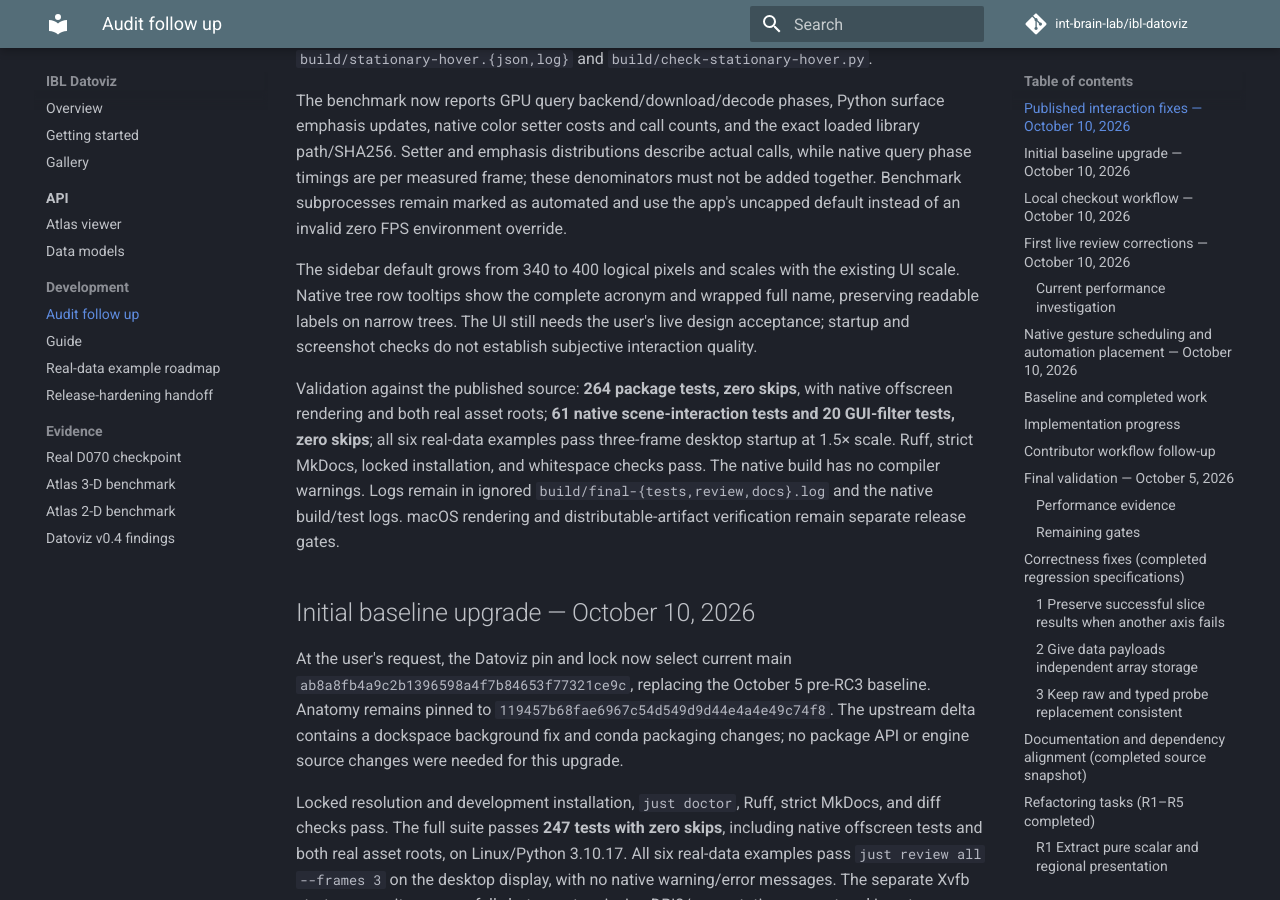
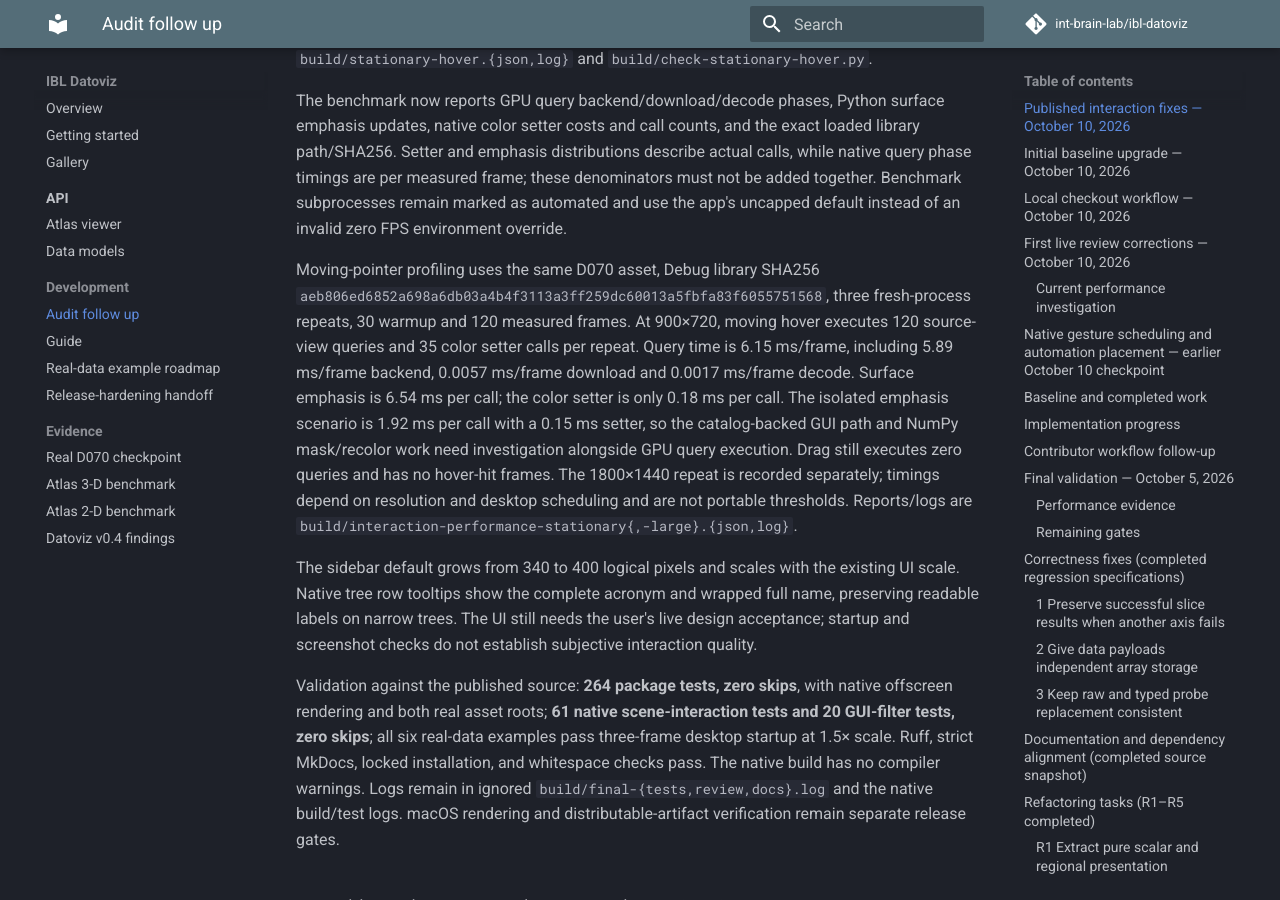
Before and after one commit to int-brain-lab/ibl-datoviz, an MkDocs documentation site: the page built from docs/NEXT_STEPS.md, in a window 1280 px wide and 900 px high, scrolled down 973 px. Built offline with MkDocs 1.6.1 and Material for MkDocs 9.7.7, drawn with Linux system fonts in a browser that asks for light colours; comment, search, counter and statistics services are not loaded; some of the changed text lies outside the part shown.

Commit message:
Record moving hover profiling and high DPI review evidence

````diff
--- a/docs/NEXT_STEPS.md
+++ b/docs/NEXT_STEPS.md
@@ -16,6 +16,8 @@
 A matched Debug comparison uses the previous library (`7773638736c029c0b496bd5afd3fd37bb17bba53f30c0422ce950b4f8bc58337`) and the current build on Linux, Intel RPL-S/Mesa 25.2.8, D070, 900×720. An ImGui NewFramePre hook injects a constant mouse position into the actual GUI forwarding path, without moving the desktop cursor. Each library runs three fresh viewers with 30 warmup and 120 measured frames. The source viewport executes **120 queries per repeat before and zero after**; the highlight stays visible. Geometry and camera refresh assertions pass after each measurement. Median frame interval changes from 15.36 to 9.71 ms, with substantial desktop scheduling variance, so query counts are the stronger evidence. Reports and the repeatable local harness are in ignored `build/stationary-hover.{json,log}` and `build/check-stationary-hover.py`.
 
 The benchmark now reports GPU query backend/download/decode phases, Python surface emphasis updates, native color setter costs and call counts, and the exact loaded library path/SHA256. Setter and emphasis distributions describe actual calls, while native query phase timings are per measured frame; these denominators must not be added together. Benchmark subprocesses remain marked as automated and use the app's uncapped default instead of an invalid zero FPS environment override.
+
+Moving-pointer profiling uses the same D070 asset, Debug library SHA256 `aeb806ed6852a698a6db03a4b4f3113a3ff259dc60013a5fbfa83f6055751568`, three fresh-process repeats, 30 warmup and 120 measured frames. At 900×720, moving hover executes 120 source-view queries and 35 color setter calls per repeat. Query time is 6.15 ms/frame, including 5.89 ms/frame backend, 0.0057 ms/frame download and 0.0017 ms/frame decode. Surface emphasis is 6.54 ms per call; the color setter is only 0.18 ms per call. The isolated emphasis scenario is 1.92 ms per call with a 0.15 ms setter, so the catalog-backed GUI path and NumPy mask/recolor work need investigation alongside GPU query execution. Drag still executes zero queries and has no hover-hit frames. The 1800×1440 repeat is recorded separately; timings depend on resolution and desktop scheduling and are not portable thresholds. Reports/logs are `build/interaction-performance-stationary{,-large}.{json,log}`.
 
 The sidebar default grows from 340 to 400 logical pixels and scales with the existing UI scale. Native tree row tooltips show the complete acronym and wrapped full name, preserving readable labels on narrow trees. The UI still needs the user's live design acceptance; startup and screenshot checks do not establish subjective interaction quality.
 
@@ -133,7 +135,7 @@
 uv run --frozen python tools/benchmark_atlas_3d.py build/atlas-d070/mesh-pack --regions build/atlas-d070/regions.json --scenarios baseline gui_idle gui_pointer_hover gui_pointer_drag --repeats 3 --warmup 30 --frames 120 --width 1800 --height 1440 --json build/interaction-performance-repeat.json
 ```
 
-## Native gesture scheduling and automation placement — October 10, 2026
+## Native gesture scheduling and automation placement — earlier October 10 checkpoint
 
 The explicitly authorized Datoviz follow-up is committed locally in `6a133d710` (X11 window
 instance override and native test-runner marking) and `64cc670ed` (gesture-aware hover queries).
````
